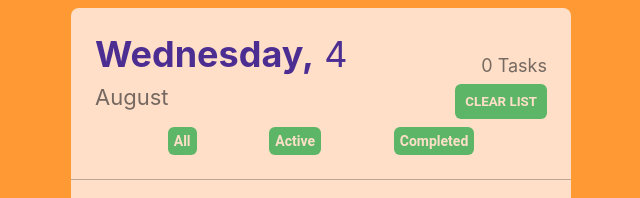
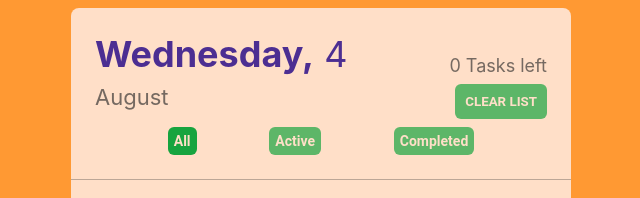
Before and after one commit to Thoromuerte/todo-app, a React (Create React App) app: page / in a window 1280 px wide. Shown: the top 198 px of the page, without its empty margins (319-959 px from the left). Built offline with nearby package versions, Linux system fonts and the light colour scheme.

Commit message:
Feats adeed filter feature

```diff
--- a/src/components/App/App.tsx
+++ b/src/components/App/App.tsx
@@ -8,6 +8,7 @@ import { Todo, TodoItem } from "../TodoItem";
 export function App(): JSX.Element {
   const [todoList, setTodoList] = React.useState<Todo[]>([]);
   const [text, setText] = React.useState("");
+  const [filter, setFilter] = React.useState("all");
 
   const changeText = (event: React.ChangeEvent<HTMLInputElement>): void => {
     setText(event.currentTarget.value);
@@ -23,8 +24,8 @@ export function App(): JSX.Element {
     const newTodo: Todo = {
       text,
       completed: false,
-      createdAt: new Date()
-        };
+      createdAt: new Date(),
+    };
 
     const newTodoList = [newTodo, ...todoList];
 
@@ -42,7 +43,7 @@ export function App(): JSX.Element {
         return {
           text: item.text,
           completed: !item.completed,
-          createdAt: item.createdAt
+          createdAt: item.createdAt,
         };
       }
       return item;
@@ -64,12 +65,27 @@ export function App(): JSX.Element {
     setTodoList(newTodoList);
   };
 
+  const getFilteredTodos = (filterName: string) => {
+    if (filterName === "active") {
+      return todoList.filter((todo) => todo.completed === false);
+    }
 
+    if (filterName === "completed") {
+      return todoList.filter((todo) => todo.completed === true);
+    }
+
+    return todoList;
+  };
 
   return (
     <div className="App">
       <form className="todo-app" onSubmit={addTodo}>
-        <AppMenu onClear={clearTodo} undoneTodoCount={undoneTodo.length} />
+        <AppMenu
+          onClear={clearTodo}
+          undoneTodoCount={undoneTodo.length}
+          filterName={filter}
+          onFilterChange={(filterName) => setFilter(filterName)}
+        />
         <div className="todo-input-container">
           <span className="todo-input-icon">
             <AddIcon />
@@ -83,7 +99,7 @@ export function App(): JSX.Element {
           />
         </div>
         <div className="todo-list">
-          {todoList.map((todo, index) => (
+          {getFilteredTodos(filter).map((todo, index) => (
             <TodoItem todo={todo} onToggle={toggleTodo} onDelete={deleteTodo} />
           ))}
         </div>
--- a/src/components/AppMenu.tsx
+++ b/src/components/AppMenu.tsx
@@ -3,18 +3,19 @@ import { getCurrentDay, getCurrentDate } from "../utilities/date";
 interface AppMenuProps {
   onClear: () => void;
   undoneTodoCount: number;
+  filterName: string;
+  onFilterChange: (filterName: string) => void;
 }
 
-
 export const AppMenu = (props: AppMenuProps): JSX.Element => {
-  const {onClear, undoneTodoCount} = props;
+  const { onClear, undoneTodoCount, onFilterChange, filterName } = props;
   return (
     <div className="app-menu">
       <div className="menu-top-lane">
         <span className="date-day">
           <strong>{getCurrentDate("weekday")},</strong> {getCurrentDay()}
         </span>
-        <span className="counter">{undoneTodoCount} Tasks</span>
+        <span className="counter">{undoneTodoCount} Tasks left</span>
       </div>
       <div className="menu-bottom-lane">
         <span className="date-month">{getCurrentDate("month")}</span>
@@ -23,9 +24,30 @@ export const AppMenu = (props: AppMenuProps): JSX.Element => {
         </button>
       </div>
       <div className="menu-filters">
-        <button className="button button--small">All</button>
-        <button className="button button--small">Active</button>
-        <button className="button button--small">Completed</button>
+        <button
+          className={`button button--small ${
+            filterName === "all" ? "button--selected" : ""
+          }`}
+          onClick={() => onFilterChange("all")}
+        >
+          All
+        </button>
+        <button
+          className={`button button--small ${
+            filterName === "active" ? "button--selected" : ""
+          }`}
+          onClick={() => onFilterChange("active")}
+        >
+          Active
+        </button>
+        <button
+          className={`button button--small ${
+            filterName === "completed" ? "button--selected" : ""
+          }`}
+          onClick={() => onFilterChange("completed")}
+        >
+          Completed
+        </button>
       </div>
     </div>
   );
```
